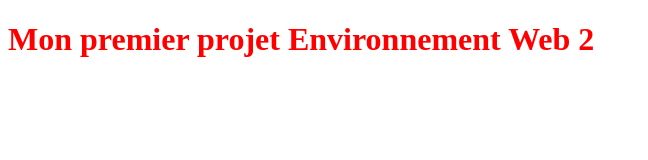
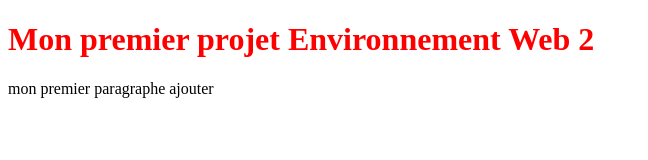
Before and after one commit to RahhalElmaslohi/projet_1, a plain HTML site: page index.html in a window 1280 px wide. Shown: the whole page, without its empty margins (0-648 px from the left). Drawn offline with Linux system fonts and the light colour scheme.

Commit message:
Update index.html
ajout paragraphe

```diff
--- a/index.html
+++ b/index.html
@@ -9,5 +9,6 @@
 </head>
 <body>
     <h1>Mon premier projet Environnement Web 2</h1>
+    <p>mon premier paragraphe ajouter</p>
 </body>
 </html>
```
